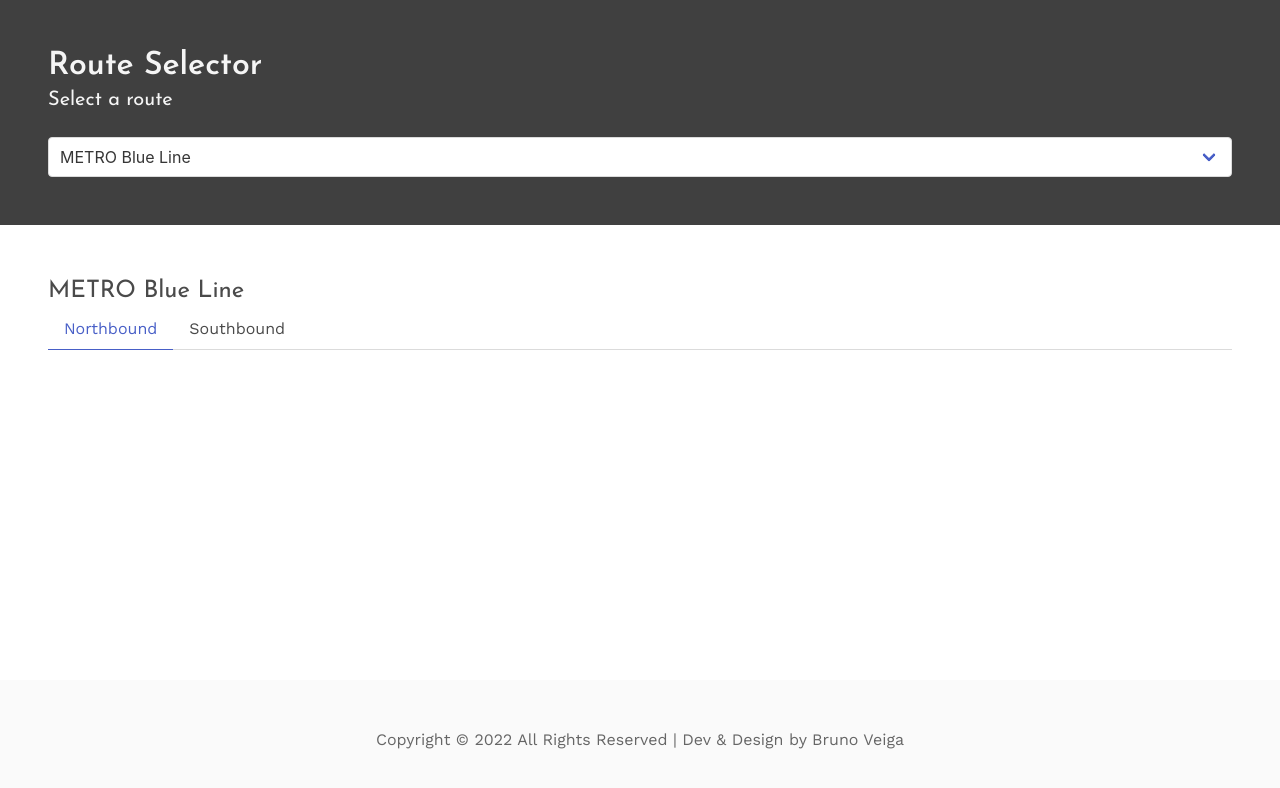
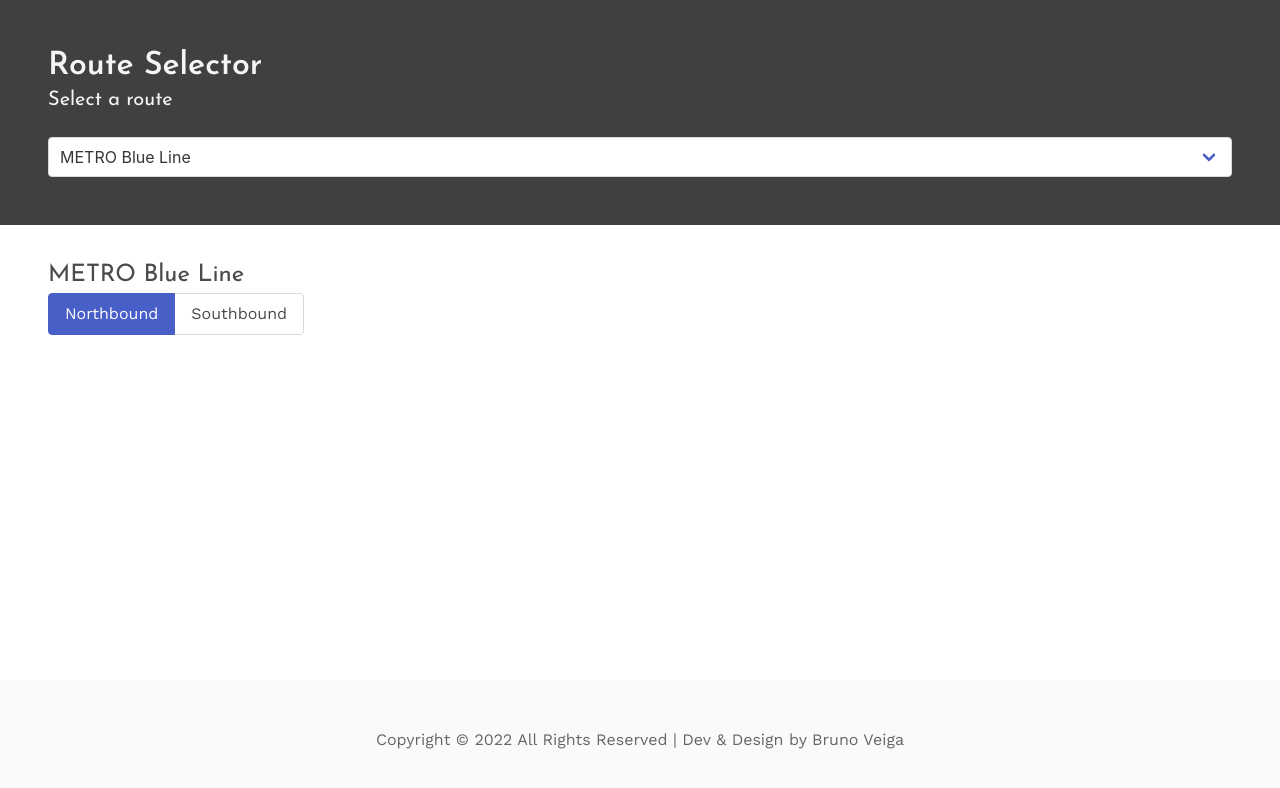
Before and after one commit to bveiga/demo-metrotransit, a React app: page / in a window 1280 px wide. Shown: the top 788 px of the page. Built offline with nearby package versions, Linux system fonts and the light colour scheme.

Commit message:
Renaming variables for clarity

```diff
--- a/src/components/RouteNavigator/RouteNavigator.scss
+++ b/src/components/RouteNavigator/RouteNavigator.scss
@@ -2,10 +2,13 @@
 
 .route-selector {
     background-color: rgba(31, 31, 31, 85%);
-    padding: 3rem;
 
     .select,
     .select select {
         width: 100%;
     }
 }
+
+.route-display {
+    padding-top: 2rem;
+}
--- a/src/components/RouteNavigator/RouteNavigator.tsx
+++ b/src/components/RouteNavigator/RouteNavigator.tsx
@@ -1,21 +1,25 @@
-import React, { FC, useState } from 'react';
-import { TransitRoute, TransitDirection } from '../../data/types';
+import React, { FC, useEffect, useState } from 'react';
+import { TransitDirection, TransitRoute, TransitStop } from '../../data/types';
 import './RouteNavigator.scss';
 
-import { routeData, directionData } from '../../data/sampleData';
+import { routeData, directionData, stopData } from '../../data/sampleData';
 
 interface HeaderProps {
-	initialActiveIndex?: number;
+    initialActiveStop?: number;
+	initialActiveTab?: number;
 }
 
 const RouteNavigator: FC<HeaderProps> = ({
-    initialActiveIndex = 0
+    initialActiveStop,
+    initialActiveTab = 0
 }) => {
     const [state, setState] = useState({
         activeRoute: routeData[0].route_label,
-        activeIndex: initialActiveIndex,
+        activeStop: initialActiveStop,
+        activeTab: initialActiveTab,
+        directions: directionData,
 		routes: routeData,
-        directions: directionData
+        stops: stopData
 	});
 
     const selectRoute = (evt: React.ChangeEvent<HTMLSelectElement>): void => {
@@ -24,7 +28,7 @@
     }
 
     const selectDirection = (index: number): void => {
-        setState({ ...state, activeIndex: index });
+        setState({ ...state, activeTab: index });
     };
 
     const renderDirections = (direction: TransitDirection, index: number, activeIndex?: number): JSX.Element => {
@@ -55,9 +59,9 @@
                 <h2 className='is-size-4'>
                     {state.activeRoute}
                 </h2>
-                <div className='tabs'>
+                <div className='tabs is-toggle'>
                     <ul>
-                        {state.directions.map((direction, index) => renderDirections(direction, index, state.activeIndex))}
+                        {state.directions.map((direction, index) => renderDirections(direction, index, state.activeTab))}
                     </ul>
                 </div>
             </section>
```
